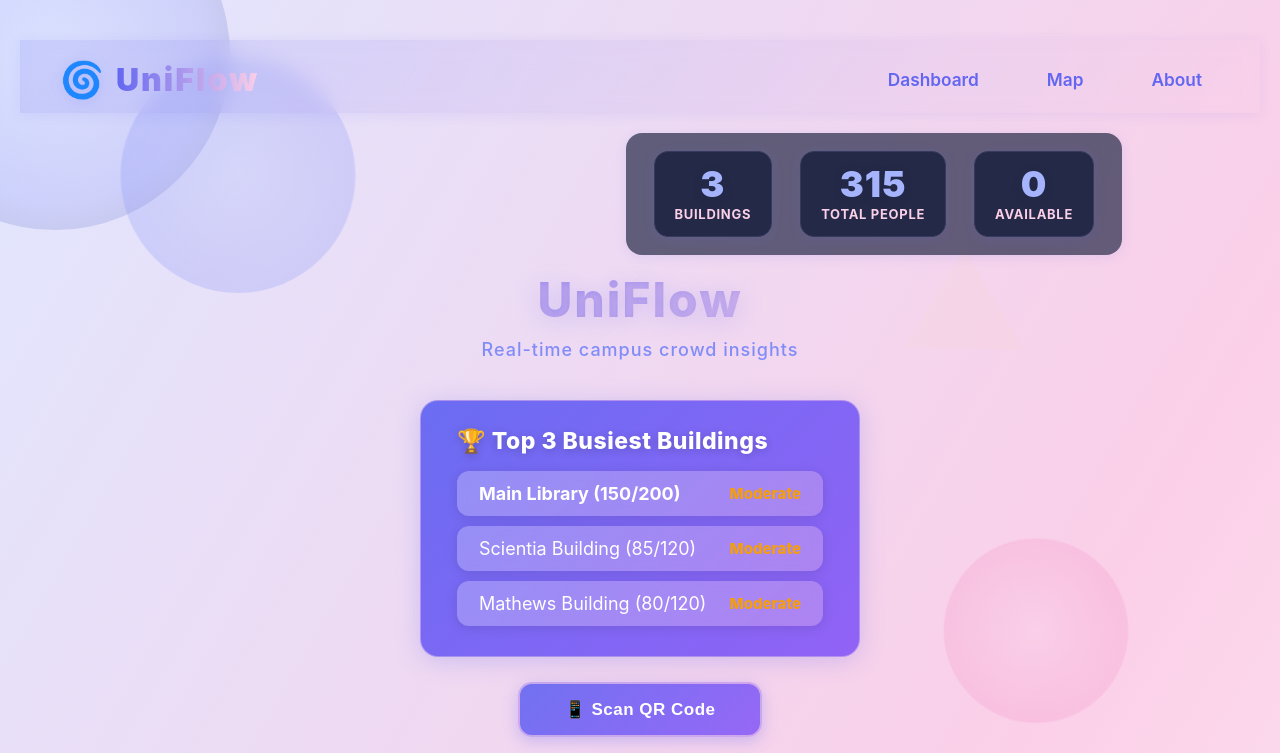
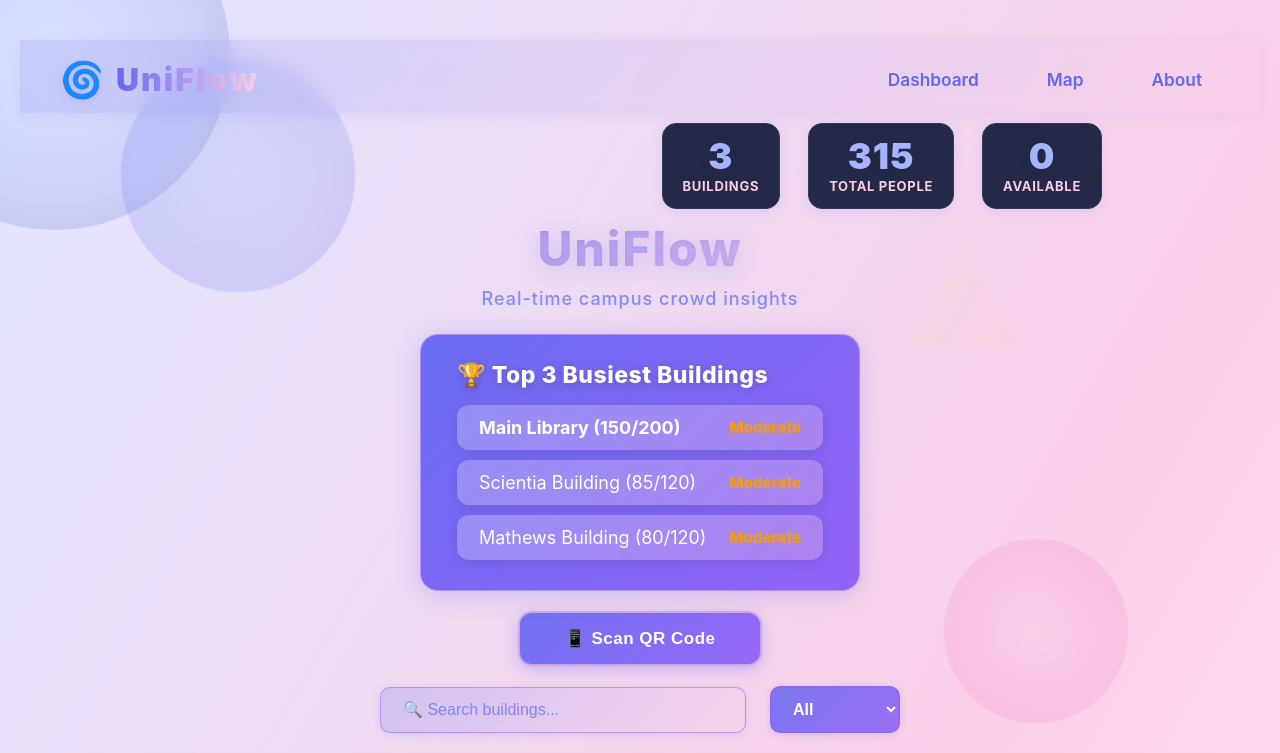
Before and after one commit to reynarddustin26/Hackathon-Devsoc, a React (Create React App) app in the folder frontend/: page / in a window 1280 px wide. Shown: the top 753 px of the page. Built offline with nearby package versions, Linux system fonts and the light colour scheme; no server answers.

Commit message:
few final touches

```diff
--- a/frontend/src/components/Dashboard.css
+++ b/frontend/src/components/Dashboard.css
@@ -244,7 +244,7 @@
   display: flex;
   justify-content: center;
   gap: 15px;
-  margin-bottom: 25px;
+  margin-bottom: 20px;
   flex-wrap: wrap;
 }
 
@@ -324,8 +324,8 @@
 .dashboard-header {
   background: transparent;
   border-radius: 0;
-  padding: 20px 48px 20px 48px;
-  margin-bottom: 20px;
+  padding: 10px 48px 10px 48px;
+  margin-bottom: 15px;
   border: none;
   box-shadow: none;
   position: relative;
@@ -337,19 +337,19 @@
   display: flex;
   justify-content: flex-end;
   align-items: center;
-  margin-bottom: 15px;
+  margin-bottom: 10px;
   flex-wrap: wrap;
   gap: 20px;
-  padding-right: 90px;
+  padding-right: 110px;
 }
 
 .header-stats {
   display: flex;
   gap: 28px;
-  background: rgba(36, 41, 70, 0.7);
+  background: transparent;
   border-radius: 16px;
-  padding: 18px 28px;
-  box-shadow: 0 2px 12px rgba(99,102,241,0.13);
+  padding: 0;
+  box-shadow: none;
   justify-content: center;
   align-items: center;
 }
@@ -391,7 +391,7 @@
   border-radius: 18px;
   box-shadow: 0 4px 24px rgba(99,102,241,0.25);
   padding: 26px 36px 20px 36px;
-  margin: 0 auto 25px auto;
+  margin: 0 auto 20px auto;
   max-width: 440px;
   border: 1.5px solid rgba(251, 207, 232, 0.4);
   position: relative;
@@ -452,12 +452,33 @@
 }
 .search-container {
   max-width: 520px;
-  margin: 0 auto 25px;
+  margin: 0 auto 20px;
   display: flex;
   gap: 12px;
   align-items: center;
   z-index: 2;
   position: relative;
+}
+
+/* Center the campus map */
+#campus-map-section {
+  display: flex;
+  justify-content: center;
+  width: 100%;
+}
+
+.campus-map-container,
+.interactive-campus-map {
+  display: flex;
+  justify-content: center;
+  align-items: center;
+  width: 100%;
+  max-width: 1200px;
+  margin: 0 auto;
+}
+
+.leaflet-container {
+  margin: 0 auto;
 }
 .search-input {
   width: 100%;
```
